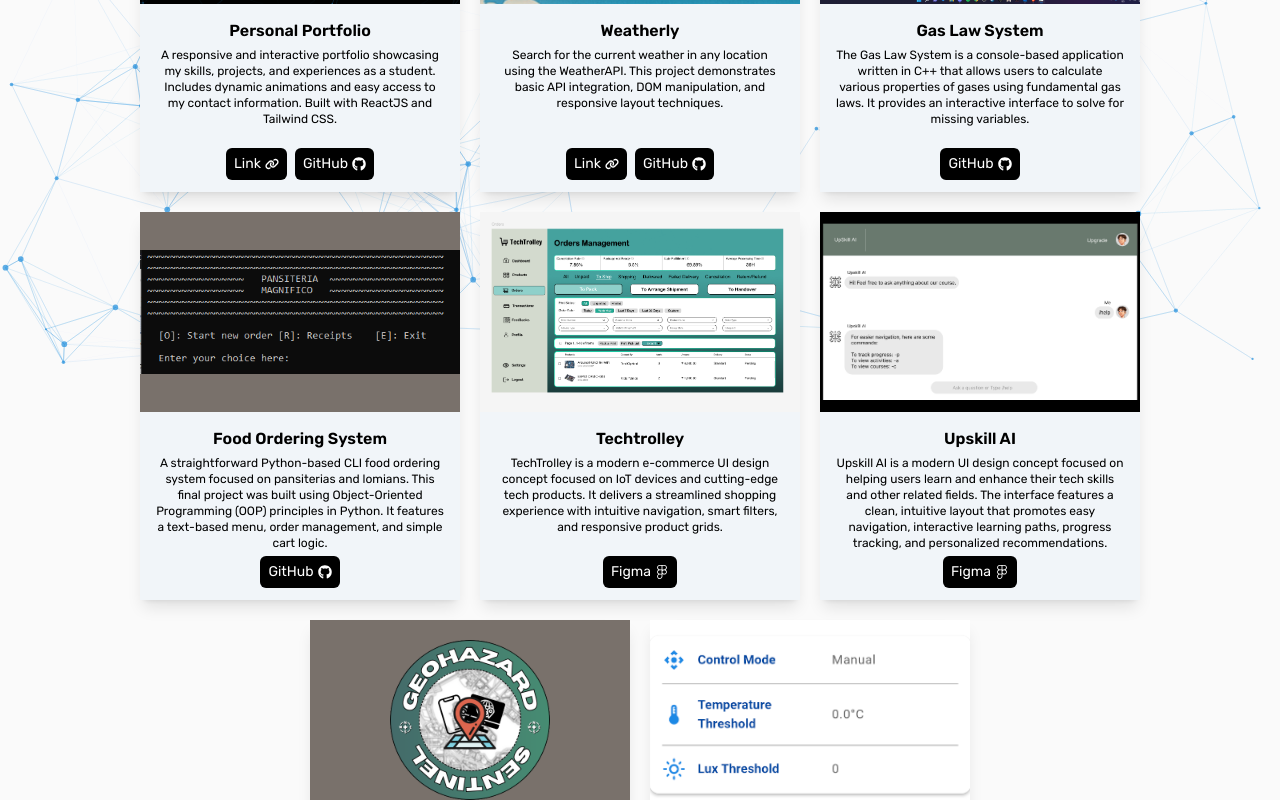
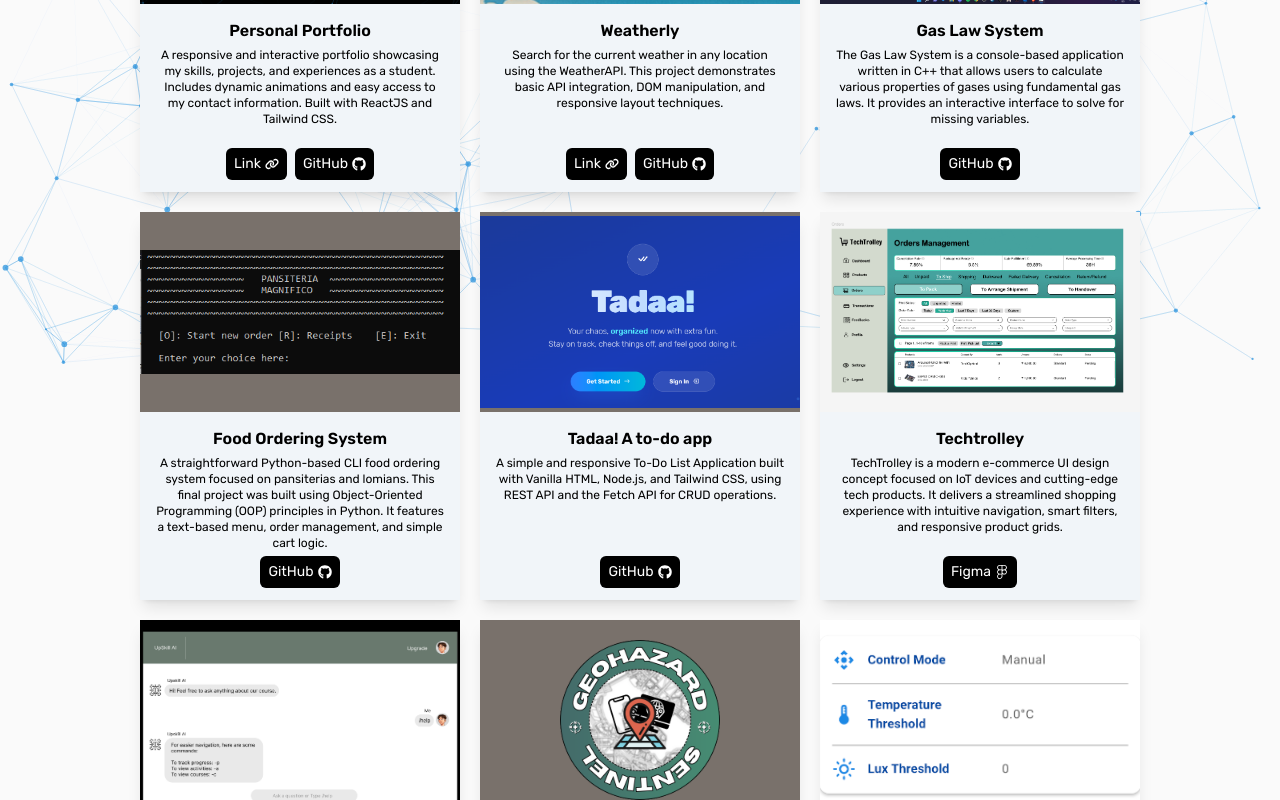
Before and after one commit to Fenrir-qt/nico-burog, a React (Vite) app: page /projects in a window 1280 px wide. Shown: the part 424-1224 px from the top of the page. Built offline with nearby package versions, Linux system fonts and the light colour scheme.

Commit message:
Updated projects section

```diff
--- a/src/pages/Projects.jsx
+++ b/src/pages/Projects.jsx
@@ -13,6 +13,7 @@
 import GasLawSys from "../assets/images/gas_law.png";
 import GeoHazard from "../assets/images/geo_hazard.png";
 import FoodSystem from "../assets/images/pansiteria.png";
+import Tadaa from "../assets/images/tadaa.png";
 import TechTrolley from "../assets/images/techtrolley.png";
 import UpskillAI from "../assets/images/upskill.png";
 import Weatherly from "../assets/images/weatherly.png";
@@ -67,6 +68,14 @@
         "A straightforward Python-based CLI food ordering system focused on pansiterias and lomians. This final project was built using Object-Oriented Programming (OOP) principles in Python. It features a text-based menu, order management, and simple cart logic.",
       image: FoodSystem,
       github: "https://github.com/Fenrir-qt/food-ordering-system",
+      customClass: "object-scale-down",
+    },
+    {
+      title: "Tadaa! A to-do app",
+      description:
+        "A simple and responsive To-Do List Application built with Vanilla HTML, Node.js, and Tailwind CSS, using REST API and the Fetch API for CRUD operations.",
+      image: Tadaa,
+      github: "https://github.com/Fenrir-qt/todo_app",
       customClass: "object-scale-down",
     },
     {
```
Also changed, not shown: src/assets/images/tadaa.png (added).
